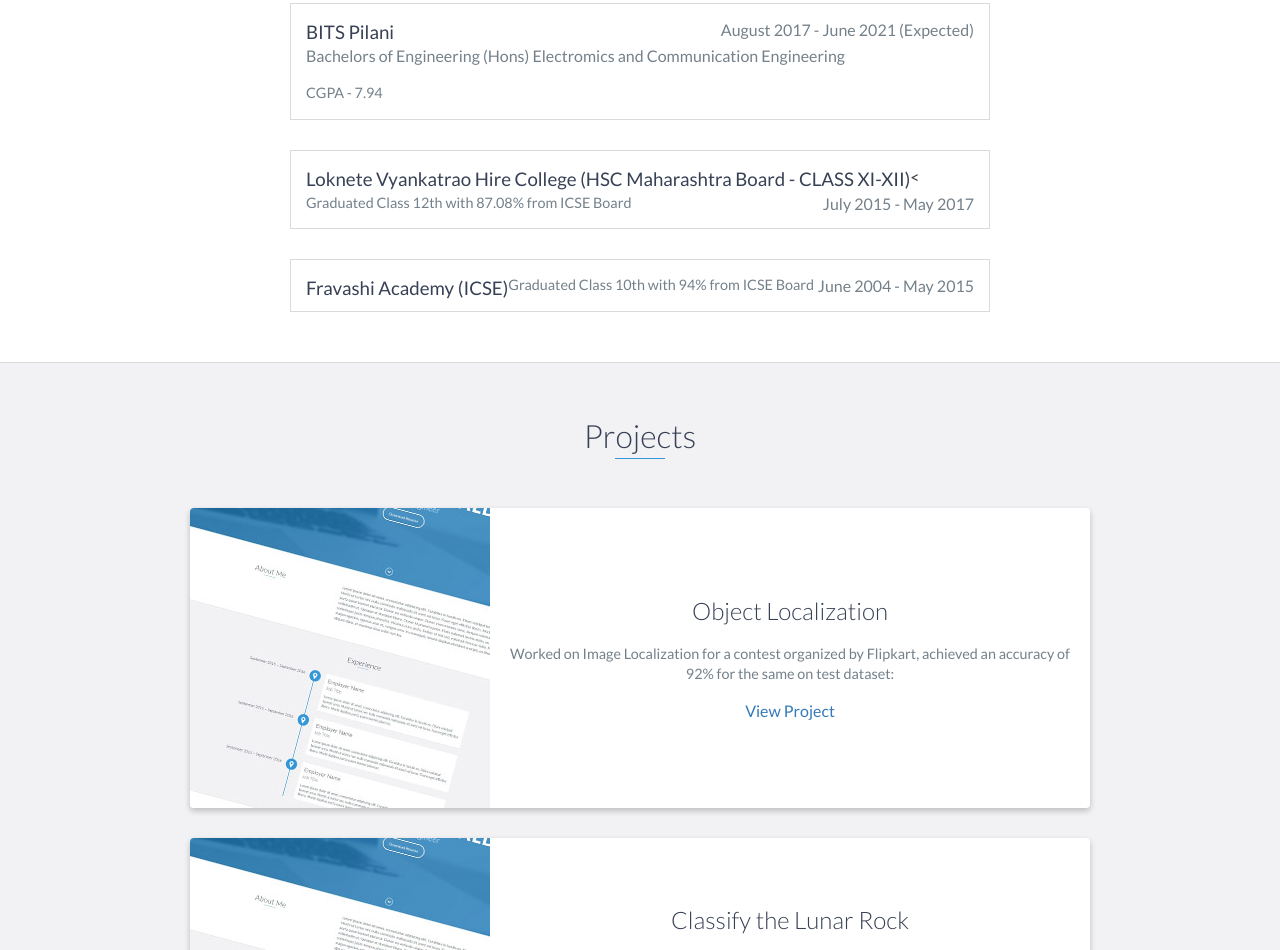
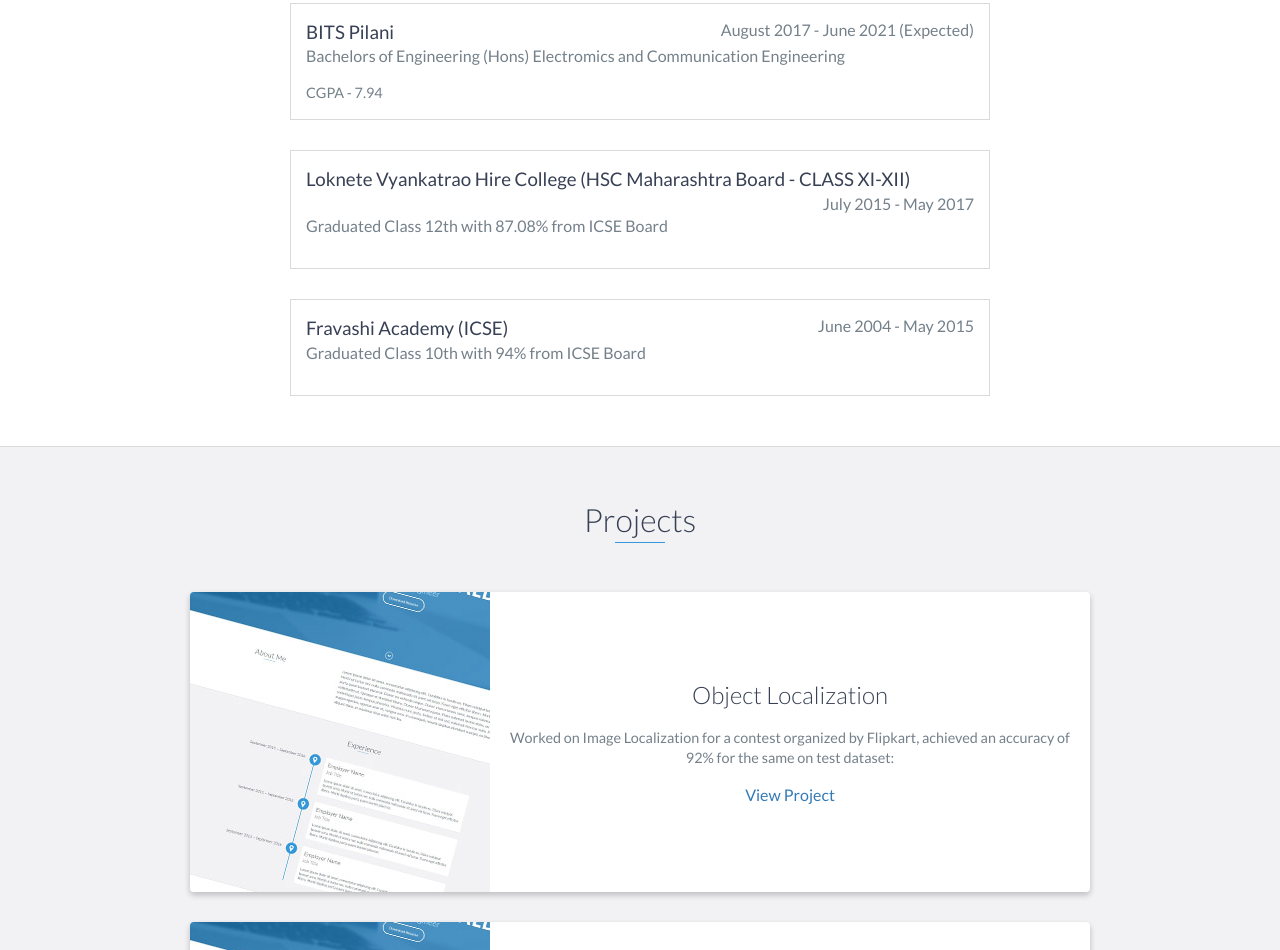
Before and after one commit to AS2910/as2910.github.io, a website: page index.html in a window 1280 px wide. Shown: the part 1937-2887 px from the top of the page. Drawn offline with nearby package versions, Linux system fonts and the light colour scheme.

Commit message:
Update index.html

```diff
--- a/index.html
+++ b/index.html
@@ -128,16 +128,16 @@
         <!-- End .education-block -->
 
         <div class="education-block">
-            <<h3>Loknete Vyankatrao Hire College (HSC Maharashtra Board - CLASS XI-XII) </h3>
+            <h3>Loknete Vyankatrao Hire College (HSC Maharashtra Board - CLASS XI-XII) </h3>
             <span class="education-date"> July 2015 - May 2017</span>
-	    <p>Graduated Class 12th with 87.08% from ICSE Board</p>
+	    <h4>Graduated Class 12th with 87.08% from ICSE Board</h4>
         </div>
         <!-- End .education-block -->
 
         <div class="education-block">
             <h3>Fravashi Academy (ICSE) </h3>
             <span class="education-date"> June 2004 - May 2015 </span>
-	    <p>Graduated Class 10th with 94% from ICSE Board</p>
+	    <h4>Graduated Class 10th with 94% from ICSE Board</h4>
         </div>
         <!-- End .education-block -->
 
```
